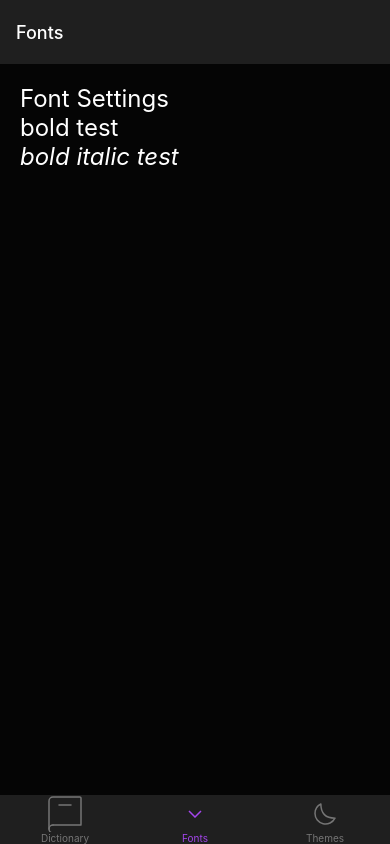
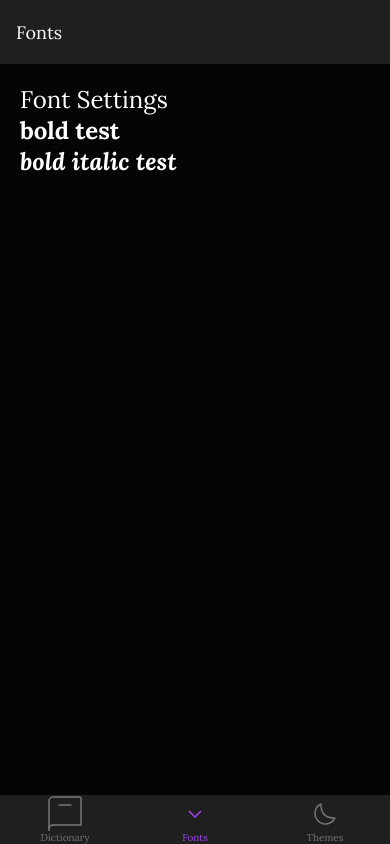
Before and after one commit to kmxtaylor/Dictionary, a React Native app: screen /Home in a window 390 px wide. Built offline with nearby package versions, Linux system fonts and the light colour scheme.

Commit message:
implement constants/FontMappings

```diff
--- a/src/components/themed/Text.js
+++ b/src/components/themed/Text.js
@@ -2,7 +2,7 @@ import { Text as DefaultText } from 'react-native';
 import { useTheme } from 'hooks/useTheme';
 import { useFont } from 'hooks/useFont';
 
-// import FontMappings from 'constants/FontMappings';
+import FontMappings from 'constants/FontMappings';
 
 // const FontMappings = {
 //   'sans-serif': {
@@ -29,7 +29,7 @@ const Text = ({ style, ...rest }) => {
       style={[
         {
           color: colors.text,
-          // fontFamily: FontMappings[font].regular
+          fontFamily: FontMappings[font].regular
         },
         style,
       ]}
@@ -49,13 +49,13 @@ const TextBold = ({ style, ...rest }) => {
     }, {});
   }
 
-  // let fontFam = FontMappings[font].bold;
-  // if (style?.fontStyle === 'italic' && (font === 'serif' || font === 'mono')) {
-  //   if (FontMappings[font]?.boldItalic) { // lora has separate boldItalic font
-  //     fontFam = FontMappings[font]?.boldItalic;
-  //   }
-  //   style.fontStyle = 'normal'; // lora & mono
-  // }
+  let fontFam = FontMappings[font].bold;
+  if (style?.fontStyle === 'italic' && (font === 'serif' || font === 'mono')) {
+    if (FontMappings[font]?.boldItalic) { // lora has separate boldItalic font
+      fontFam = FontMappings[font]?.boldItalic;
+    }
+    style.fontStyle = 'normal'; // lora & mono
+  }
 
   // console.log('Bold font:', fontFam, style?.fontStyle === 'italic', style);
 
@@ -64,7 +64,7 @@ const TextBold = ({ style, ...rest }) => {
       style={[
         {
           color: colors.text,
-          // fontFamily: fontFam
+          fontFamily: fontFam
         },
         style
       ]}
--- /dev/null
+++ b/src/constants/FontMappings.js
@@ -0,0 +1,17 @@
+const FontMappings = {
+  'sans-serif': {
+    regular: 'Inter-Regular',
+    bold: 'Inter-Bold',
+  },
+  serif: {
+    regular: 'Lora-Regular',
+    bold: 'Lora-Bold',
+    boldItalic: 'Lora-BoldItalic',
+  },
+  mono: {
+    regular: 'Inconsolata-Regular',
+    bold: 'Inconsolata-Bold',
+  },
+};
+
+export default FontMappings;
--- a/src/navigation/Tabs.js
+++ b/src/navigation/Tabs.js
@@ -18,7 +18,7 @@ import Logo from 'components/svgs/Logo';
 
 import { useTheme } from 'hooks/useTheme';
 import { useFont } from 'hooks/useFont';
-// import FontMappings from 'constants/FontMappings';
+import FontMappings from 'constants/FontMappings';
 
 // Create the bottom tab navigator
 const Tab = createBottomTabNavigator();
@@ -70,10 +70,16 @@ const Tabs = () => {
         tabBarStyle: {
           display: 'flex',
           backgroundColor: colors.backgroundSecondary,
+          fontFamily: FontMappings[font].regular,
         },
         headerStyle: {
           backgroundColor: colors.backgroundSecondary,
-          // fontFamily: FontMappings[font].regular,
+        },
+        headerTitleStyle: {
+          fontFamily: FontMappings[font].regular,
+        },
+        tabBarLabelStyle: {
+          fontFamily: FontMappings[font].regular,
         },
       })}
     >
--- a/src/screens/Home.js
+++ b/src/screens/Home.js
@@ -10,7 +10,7 @@ import IconSearch from 'components/svgs/IconSearch';
 
 import { useTheme } from 'hooks/useTheme';
 import { useFont } from 'hooks/useFont';
-// import FontMappings from 'constants/FontMappings';
+import FontMappings from 'constants/FontMappings';
 
 const Home = () => {
   const [word, setWord] = useState('');
@@ -19,8 +19,9 @@ const Home = () => {
   const [prounciation, setProunciation] = useState('');
 
   const { colors } = useTheme();
+  const { font } = useFont();
 
-  console.log('colors:', colors);
+  // console.log('colors:', colors);
 
   const handleSearch = async () => {
     try {
```
